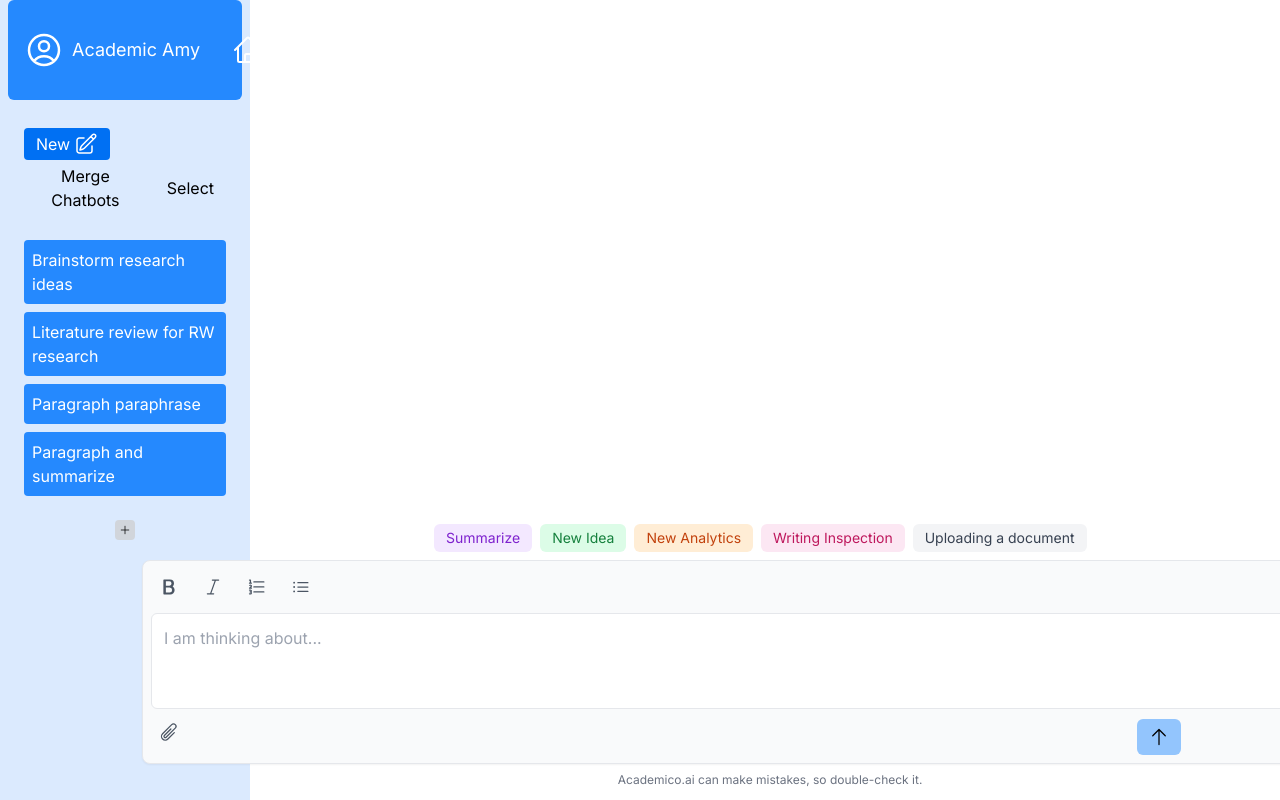
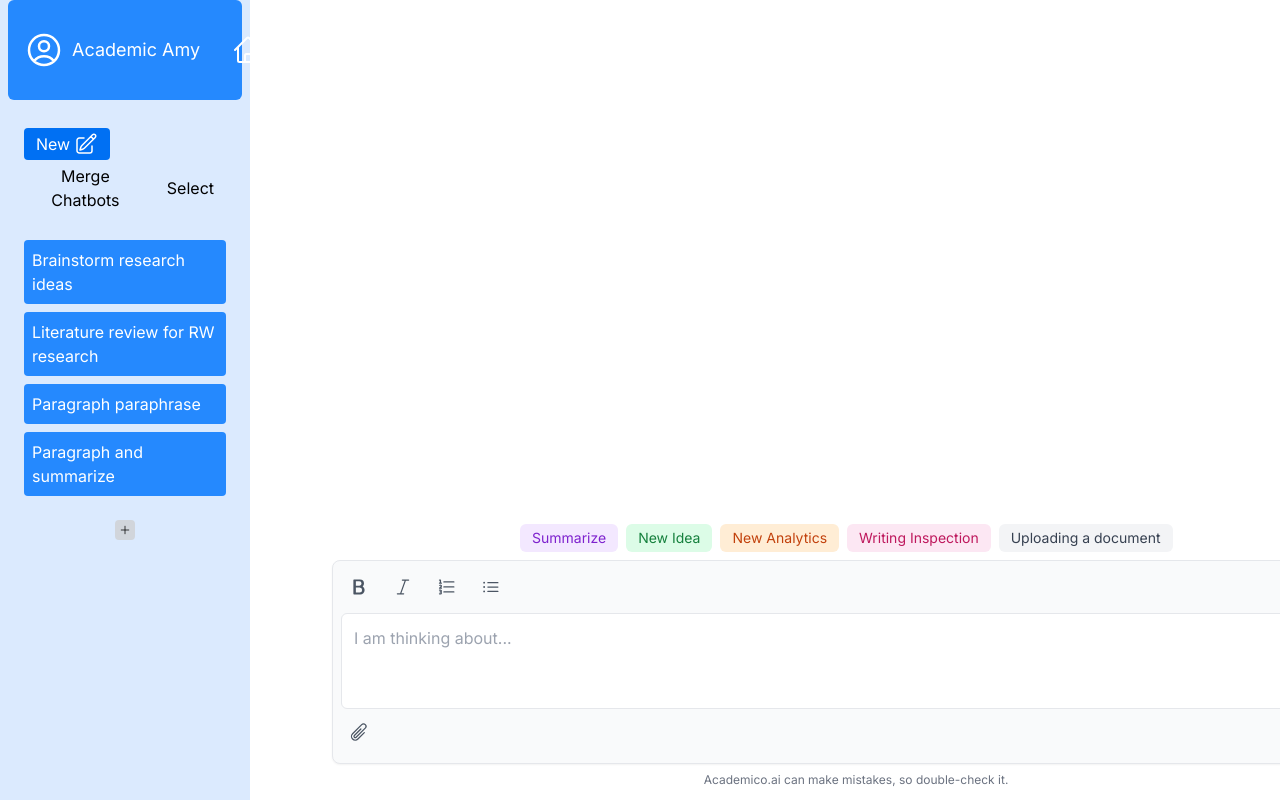
Before and after one commit to BU-Spark/se-academico-ai, a Next.js app: page /chatbox in a window 1280 px wide. Built offline with nearby package versions, Linux system fonts and the light colour scheme; a web font is replaced by a local one.

Commit message:
Fixed the layout issue on chatbox
The issue still remains for the side navigation bar

```diff
--- a/app/chatbox/userInputField.tsx
+++ b/app/chatbox/userInputField.tsx
@@ -36,7 +36,7 @@ export default function ChatInput({sendMessage}) {
   };
 
   return (
-    <div className="fixed bottom-0 left-[130px] w-full  p-3">
+    <div className="fixed bottom-0 left-1/4 transform translate-x-0 p-3">
       {/* Top Action Buttons */}
       <div className="flex space-x-2 mb-2 max-w-2xl mx-auto">
         <button className="bg-purple-100 text-purple-700 px-3 py-1 rounded-md text-sm">Summarize</button>
```
